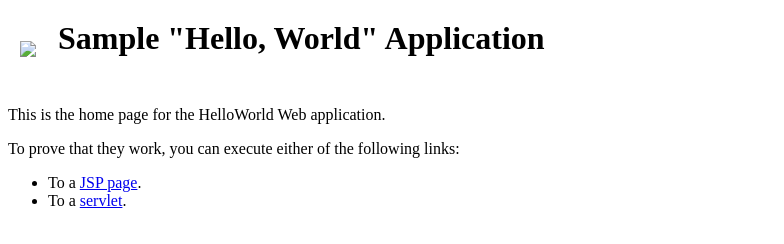
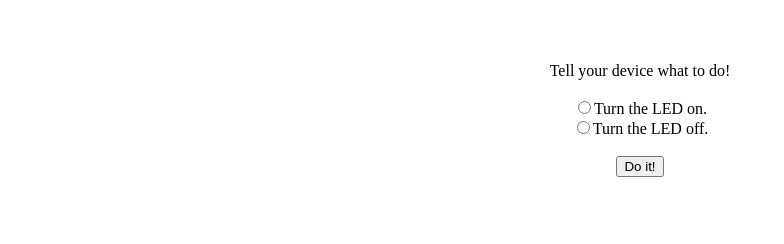
Before and after one commit to utdesign-iot/Bluetooth, a plain HTML site: page index.html in a window 1280 px wide. Shown: the whole page, without its empty margins (0-784 px from the left). Drawn offline with Linux system fonts and the light colour scheme.

Commit message:
test candy page
Changed the html page to a test candy page

```diff
--- a/index.html
+++ b/index.html
@@ -1,26 +1,26 @@
+<!-- morphing_dentist -->
+
+
+<!-- Replace your-device-ID-goes-here with your actual device ID
+and replace your-access-token-goes-here with your actual access token-->
+
+<!DOCTYPE>
 <html>
-  <head>
-    <title>Sample "Hello, World" Application</title>
-  </head>
-  <body bgcolor=white>
-
-    <table border="0" cellpadding="10">
-      <tr>
-        <td>
-          <img src="images/springsource.png">
-        </td>
-        <td>
-          <h1>Sample "Hello, World" Application</h1>
-        </td>
-      </tr>
-    </table>
-
-    <p>This is the home page for the HelloWorld Web application. </p>
-    <p>To prove that they work, you can execute either of the following links:
-    <ul>
-      <li>To a <a href="hello.jsp">JSP page</a>.
-      <li>To a <a href="hello">servlet</a>.
-    </ul>
-
+  <body>
+  <center>
+  	<br>
+  	<br>
+  <br>
+  <form action="https://api.particle.io/v1/devices/400023001747343338333633/giveCandy?access_token=9641cd0e6239dc7cbedca992efc6c23f0ec36858" method="POST">
+    Tell your device what to do!<br>
+    <br>
+    <input type="radio" name="args" value=give">Turn the LED on.
+    <br>
+    <input type="radio" name="args" value="give">Turn the LED off.
+    <br>
+    <br>
+    <input type="submit" value="Do it!">
+  </form>
+  </center>
   </body>
 </html>
```
